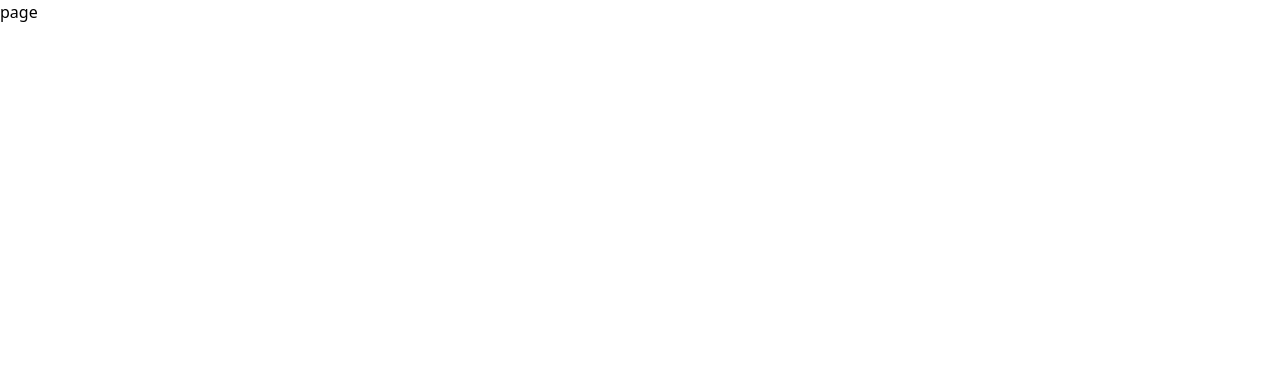
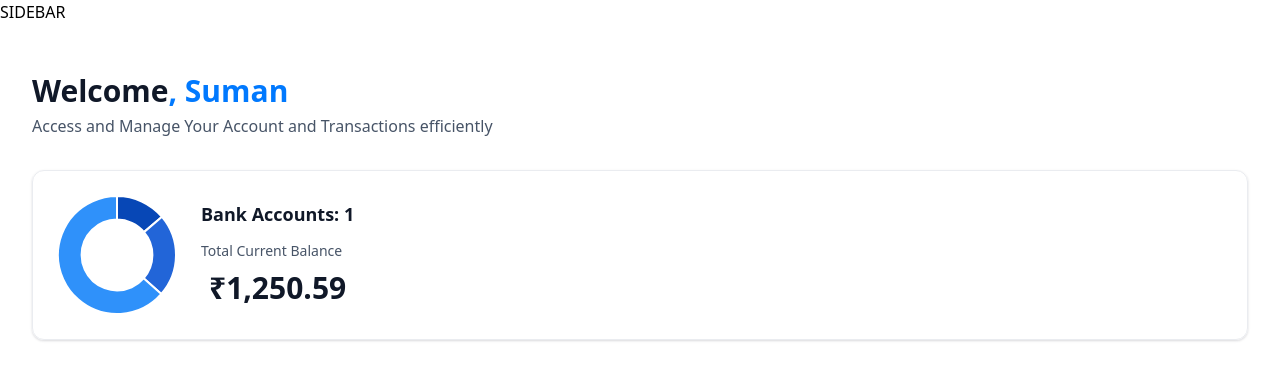
Before and after one commit to suman-3/Horizon-banking-Next14-web, a Next.js app: page / in a window 1280 px wide. Shown: the top 380 px of the page. Built offline with nearby package versions, Linux system fonts and the light colour scheme.

Commit message:
Home Page First Section completed with Chart.Js

```diff
--- a/app/(root)/layout.tsx
+++ b/app/(root)/layout.tsx
@@ -5,7 +5,7 @@ export default function RootLayout({
 }>) {
   return (
     <main>
-      {/* SIDEBAR */}
+      SIDEBAR
       {children}
     </main>
   );
--- a/app/(root)/page.tsx
+++ b/app/(root)/page.tsx
@@ -1,9 +1,28 @@
-import React from 'react'
+import HeaderBox from "@/components/HeaderBox";
+import TotalBalanceBox from "@/components/TotalBalanceBox";
+import React from "react";
 
 const Home = () => {
+  const loggedIn = { firstname: "Suman" };
+
   return (
-    <div>page</div>
-  )
-}
+    <section className="home">
+      <div className="home-content">
+        <HeaderBox
+          type="greeting"
+          title="welcome"
+          user={loggedIn?.firstname || "Guest"}
+          subtext="Access and Manage Your Account and Transactions efficiently"
+        />
+        <TotalBalanceBox
+        accounts={[]}
+        totalBanks={1}
+        totalCurrentBalance={1250.59}
 
-export default Home
+        />
+      </div>
+    </section>
+  );
+};
+
+export default Home;
--- a/app/globals.css
+++ b/app/globals.css
@@ -213,7 +213,7 @@
   }
 
   .header-box-title {
-    @apply text-24 lg:text-30 font-semibold text-gray-900;
+    @apply text-24 lg:text-30 font-semibold text-gray-900 capitalize;
   }
 
   .header-box-subtext {
--- a/app/layout.tsx
+++ b/app/layout.tsx
@@ -11,7 +11,7 @@ const ibmPlexSerif = IBM_Plex_Serif({
 
 export const metadata: Metadata = {
   title: "Horizon",
-  description: "Horixon is modern banking platform for everyone.",
+  description: "Horizon is modern banking platform for everyone.",
   icons: {
     icon: "/icons/logo.svg",
   },
--- /dev/null
+++ b/components/AnimatedCounter.tsx
@@ -0,0 +1,26 @@
+"use client";
+import React from "react";
+import CountUp from "react-countup";
+
+const AnimatedCounter = ({
+  amount,
+  symbol,
+}: {
+  amount: number;
+  className?: string;
+  symbol?: string;
+}) => {
+  return (
+    <div>
+      <CountUp
+        decimal="."
+        prefix={symbol}
+        end={amount}
+        duration={2}
+        decimals={2}
+      />
+    </div>
+  );
+};
+
+export default AnimatedCounter;
--- /dev/null
+++ b/components/DoughnutChart.tsx
@@ -0,0 +1,40 @@
+"use client";
+import React from "react";
+import {
+  Chart as ChartJS,
+  ArcElement,
+  Tooltip,
+  Legend,
+  DoughnutAnimationOptions,
+} from "chart.js";
+import { Doughnut } from "react-chartjs-2";
+
+ChartJS.register(ArcElement, Tooltip, Legend);
+
+const DoughnutChart = ({ accounts }: DoughnutChartProps) => {
+  const data = {
+    datasets: [
+      {
+        label: "Blance",
+        data: [1250, 2050, 5750],
+        backgroundColor: ["#0747b6", "#2265d8", "#2f91fa"],
+      },
+    ],
+    labels: ["HDFC", "ICICI", "SBI"],
+  };
+  return (
+    <Doughnut
+      data={data}
+      options={{
+        cutout: "60%",
+        plugins: {
+          legend: {
+            display: false,
+          },
+        },
+      }}
+    />
+  );
+};
+
+export default DoughnutChart;
--- /dev/null
+++ b/components/HeaderBox.tsx
@@ -0,0 +1,20 @@
+import React from "react";
+
+const HeaderBox = ({
+  type = "title",
+  title,
+  subtext,
+  user,
+}: HeaderBoxProps) => {
+  return (
+    <div className="header-box">
+      <h1 className="header-box-title">
+        {title}
+        {type === "greeting" && <span className="text-bankGradient">, {user}</span>}
+      </h1>
+      <p className="header-box-subtext">{subtext}</p>
+    </div>
+  );
+};
+
+export default HeaderBox;
--- /dev/null
+++ b/components/TotalBalanceBox.tsx
@@ -0,0 +1,30 @@
+import { formatAmount } from "@/lib/utils";
+import React from "react";
+import AnimatedCounter from "./AnimatedCounter";
+import DoughnutChart from "./DoughnutChart";
+
+const TotalBalanceBox = ({
+  accounts = [],
+  totalBanks,
+  totalCurrentBalance,
+}: TotlaBalanceBoxProps) => {
+  return (
+    <section className="total-balance">
+      <div className="total-balance-chart">
+        <DoughnutChart accounts={accounts} />
+      </div>
+      <div className="flex flex-col gap-4">
+        <h2 className="header-2">Bank Accounts: {totalBanks}</h2>
+        <div className="flex flex-col gap-2">
+          <p className="total-balance-label">Total Current Balance</p>
+
+          <div className="total-balance-amount flex-center gap-2">
+            <AnimatedCounter amount={totalCurrentBalance} symbol="₹" />
+          </div>
+        </div>
+      </div>
+    </section>
+  );
+};
+
+export default TotalBalanceBox;
--- a/lib/utils.ts
+++ b/lib/utils.ts
@@ -68,7 +68,7 @@ export const formatDateTime = (dateString: Date) => {
 export function formatAmount(amount: number): string {
   const formatter = new Intl.NumberFormat("en-US", {
     style: "currency",
-    currency: "USD",
+    currency: "INR",
     minimumFractionDigits: 2,
   });
 
--- a/package.json
+++ b/package.json
@@ -10,12 +10,15 @@
   },
   "dependencies": {
     "@radix-ui/react-slot": "^1.0.2",
+    "chart.js": "^4.4.2",
     "class-variance-authority": "^0.7.0",
     "clsx": "^2.1.1",
     "lucide-react": "^0.378.0",
     "next": "14.2.3",
     "query-string": "^9.0.0",
     "react": "^18",
+    "react-chartjs-2": "^5.2.0",
+    "react-countup": "^6.5.3",
     "react-dom": "^18",
     "tailwind-merge": "^2.3.0",
     "tailwindcss-animate": "^1.0.7"
```
Also changed, not shown: 1 other file (tests, documents, lock files or other folders).
